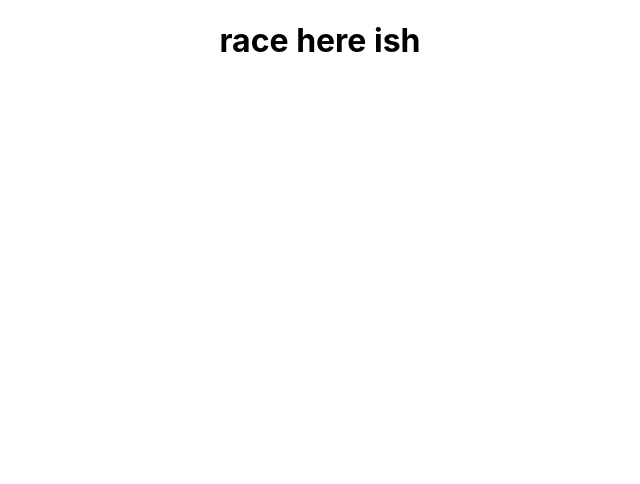
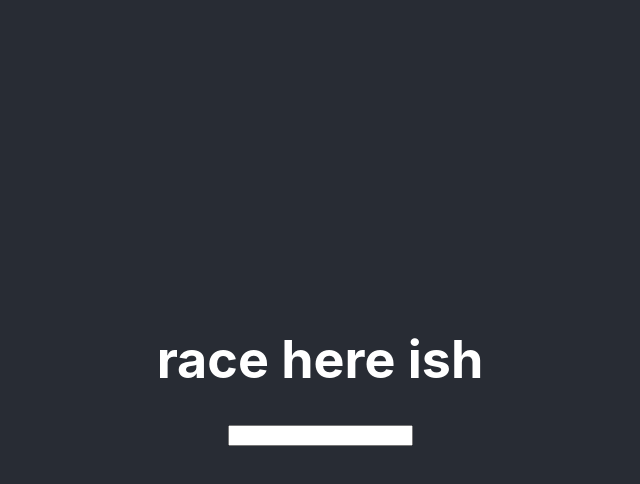
Before and after one commit to austinatose/typeracer, a React (Create React App) app: page /race in a window 1280 px wide. Shown: the top 484 px of the page, without its empty margins (320-960 px from the left). Built offline with nearby package versions, Linux system fonts and the light colour scheme.

Commit message:
textbox clearing on space

```diff
--- a/src/App.js
+++ b/src/App.js
@@ -7,11 +7,11 @@ import Race from "./pages/race"
 
 const App = () => {
   return (
-    <div className="App">
+    <div className = "App">
       <Router>
         <Routes>
-          <Route path="/" element={<Home />} />
-          <Route path="/race" element={<Race />} />
+          <Route path = "/" element = {<Home />} />
+          <Route path = "/race" element = {<Race />} />
         </Routes>
       </Router>
     </div>
--- a/src/pages/home.js
+++ b/src/pages/home.js
@@ -6,9 +6,9 @@ const Home = (props) => {
 
   return (
     <div>
-      <header className="App-header">
+      <header className = "App-header">
         <h1>typeracer</h1>
-        <button onClick={() => navigate("/race")}>Click me to start</button>
+        <button onClick = {() => navigate("/race")}>Click me to start</button>
       </header>
     </div>
   );
--- a/src/pages/race.js
+++ b/src/pages/race.js
@@ -1,12 +1,33 @@
 import React from "react";
 import { useNavigate } from "react-router-dom";
+import { useState } from "react";
 
-const Home = () => {
+function Race() {
+  const [inputWord, setInputWord] = useState("");
+
+  const change = event => {
+    setInputWord(event.target.value);
+  }
+
+  const spaceDetect = (e) => {
+    if (e.keyCode === 32) {
+      // go to next word
+      setInputWord("");
+    }
+  }
+
   return (
-    <div>
-      <h1>race here ish</h1>
-    </div>
+    <>
+      <div className="App-header">
+        <h1>race here ish</h1>
+        <input
+        onChange = {change}
+        value = {inputWord}
+        onKeyDown = {spaceDetect} />
+        <h3>{inputWord}</h3>
+      </div>
+    </>
   );
 }
 
-export default Home;
+export default Race;
```
Also changed, not shown: 1 other file (tests, documents, lock files or other folders).
